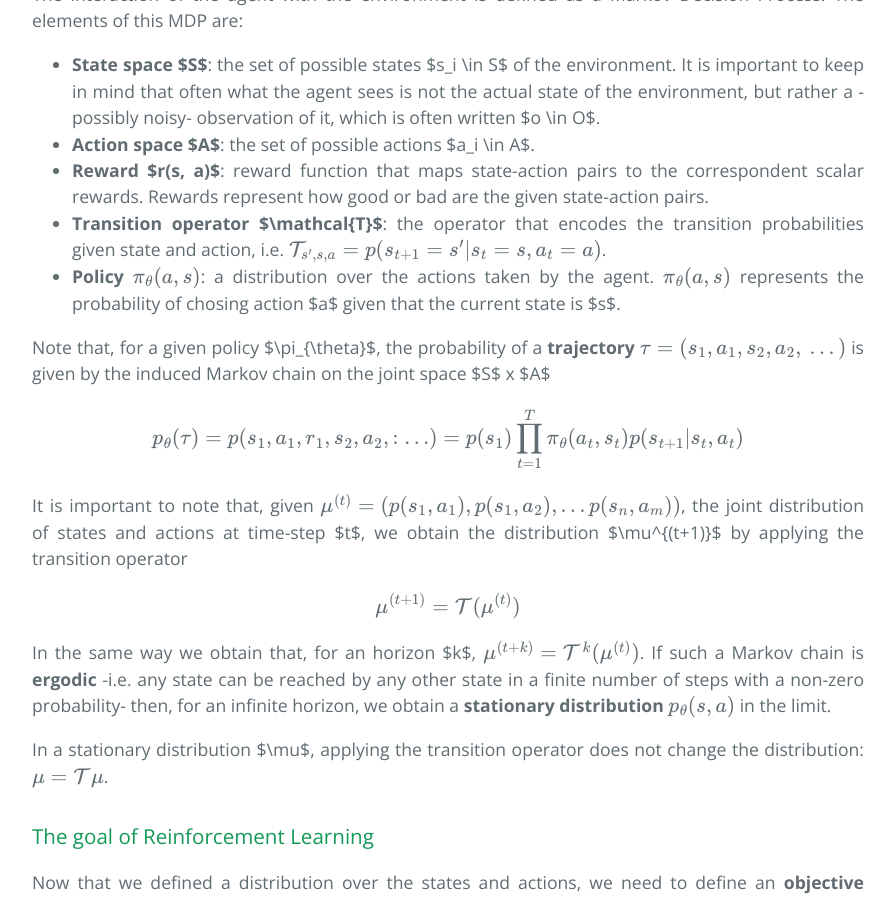
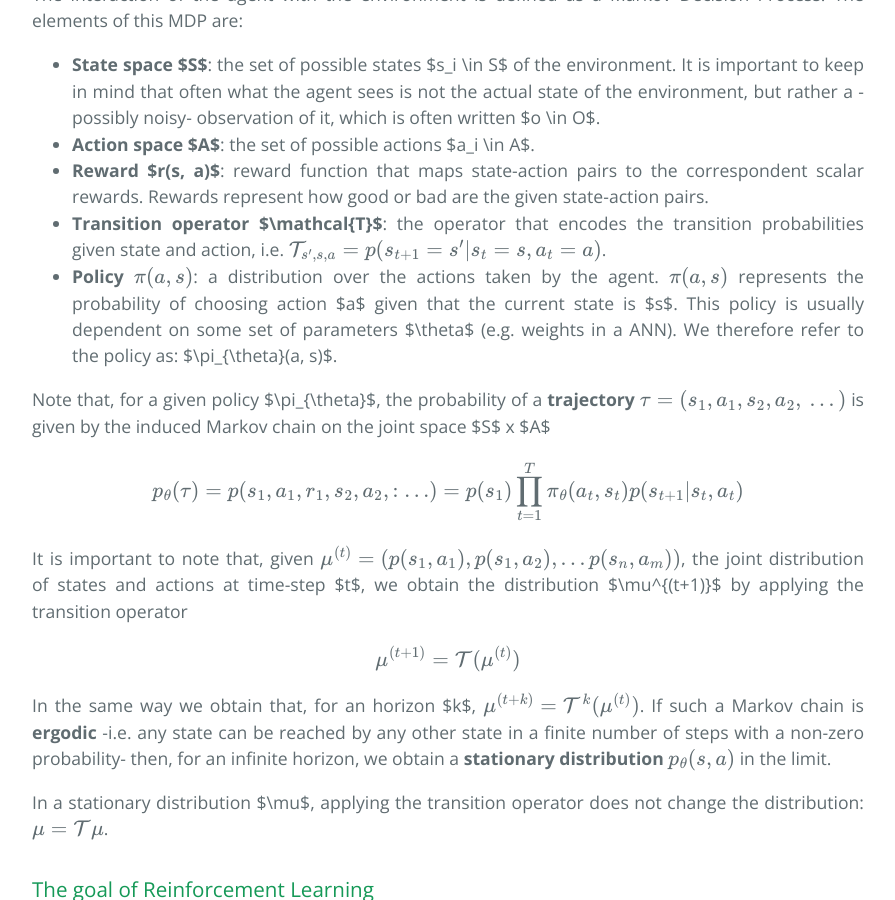
Before and after one commit to CampusAI/CampusAI.github.io, a Jekyll site: the page built from _lectures/lecture_4/lecture4.md, in a window 1280 px wide and 900 px high, scrolled down 804 px. Shown: the whole window, without its empty margins (192-1087 px from the left). Built offline with Jekyll 4.4.1, drawn with Linux system fonts in a browser that asks for light colours; formulas are drawn with MathJax 3; some of the changed text lies outside the part shown.

```diff
--- a/_lectures/lecture_4/lecture4.md
+++ b/_lectures/lecture_4/lecture4.md
@@ -26,9 +26,9 @@ The elements of this MDP are:
     rewards. Rewards represent how good or bad are the given state-action pairs.
 - **Transition operator $\mathcal{T}$**: the operator that encodes the transition probabilities
     given state and action, i.e. $$\mathcal{T}_{s', s, a} = p(s_{t+1} = s' | s_t = s, a_t = a)$$.
-- **Policy $$\pi_{\theta}(a, s)$$**: a distribution over the actions taken by the agent.
-    $$\pi_{\theta}(a, s)$$ represents the probability of chosing action $a$ given that the
-    current state is $s$.
+- **Policy $$\pi(a, s)$$**: a distribution over the actions taken by the agent.
+    $$\pi(a, s)$$ represents the probability of choosing action $a$ given that the
+    current state is $s$. This policy is usually dependent on some set of parameters $\theta$ (e.g. weights in a ANN). We therefore refer to the policy as: $\pi_{\theta}(a, s)$.
 
 Note that, for a given policy
 $\pi_{\theta}$, the probability of a **trajectory** $$\tau = (s_1, a_1, s_2, a_2, \:...)$$
@@ -91,8 +91,7 @@ We define the **Q function** as
 Q^{\pi}(s_t, a_t) = \sum_{t'=t}^T E_{\pi_{\theta}}[ r(s_{t'}, a_{t'}) | s_t, a_t]
 \end{equation}
 i.e. $$Q^{\pi}(s_t, a_t)$$ is the expected total reward obtained by starting in state $s_t$ and doing
-action $a_t$.
-
+action $a_t$ while following policy $\pi$.
 
 Similarly, we define the **Value Function** as
 \begin{equation}
@@ -108,7 +107,7 @@ $\pi$. Note that $$V^{\pi}(s_1)$$ is our RL objective.
 
 
 Given the objective of Eq. \ref{eq:finite_hor} or \ref{eq:inf_hor}, or some other variants such as
-**discounted total reward**, we can exploit different algorithms to optimize a policy
+**discounted total reward**, we can exploit different algorithms to optimize a policy:
 - **Policy Gradients**: directly differentiate the objective function
 - **Value Based**: estimate the value function or the $Q$ function of the optimal policy
 - **Actor-Critic**: estimate the value or $Q$ function of the current policy, and use it to improve
```
Also changed, not shown: other parts of _lectures/lecture_4/lecture4.md (+1 -1 lines), _lectures/annex/basic_concepts.md (+4 -0 lines), _lectures/lecture_1/lecture1.md (+2 -2 lines).
